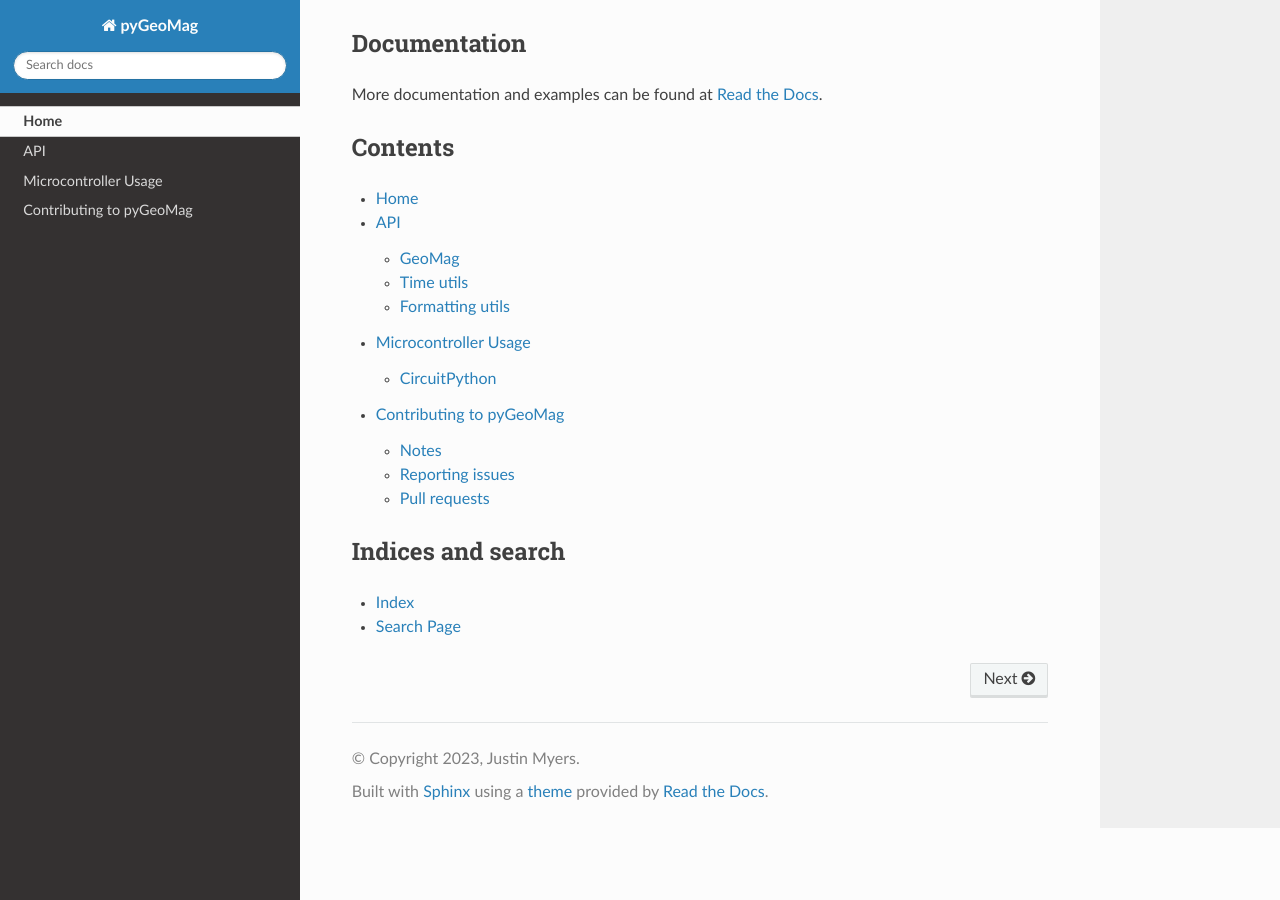
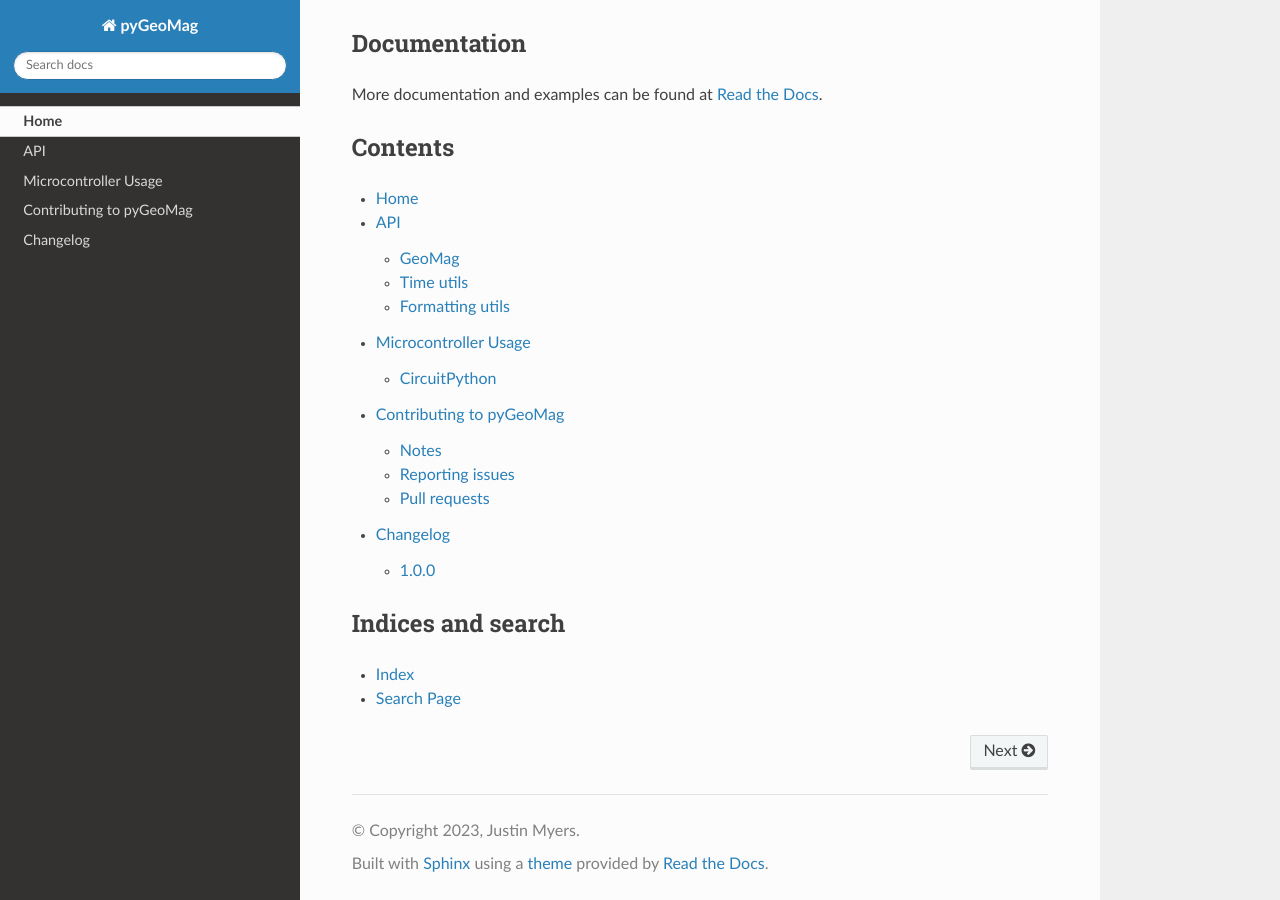
Before and after one commit to boxpet/pygeomag, a Sphinx documentation site: the page built from docs/index.rst, in a window 1280 px wide and 900 px high, scrolled down 2729 px. Built offline with Sphinx 7.4.7 and the Read the Docs theme 2.0.0, drawn with Linux system fonts in a browser that asks for light colours; the version number could not be read and is left out.

Commit message:
Update to version 1.0.0 (#16)

```diff
--- /dev/null
+++ b/CHANGELOG.rst
@@ -0,0 +1,9 @@
+Changelog
+=========
+
+1.0.0
+-----
+
+2023-09-20
+
+* Initial release
--- /dev/null
+++ b/docs/changelog.rst
@@ -0,0 +1 @@
+.. include:: ../CHANGELOG.rst
--- a/docs/index.rst
+++ b/docs/index.rst
@@ -10,6 +10,7 @@ Contents
    api
    microcontrollers
    contributing
+   changelog
 
 Indices and search
 ------------------
--- a/pyproject.toml
+++ b/pyproject.toml
@@ -29,5 +29,8 @@ target-version = ['py310']
 [tool.isort]
 profile = "black"
 
+[tool.setuptools]
+py-modules = []
+
 [tool.setuptools.dynamic]
 version = {attr = "pygeomag.__version__"}
```
Also changed, not shown: CONTRIBUTING.rst (+4 -8 lines), 2 other files.
